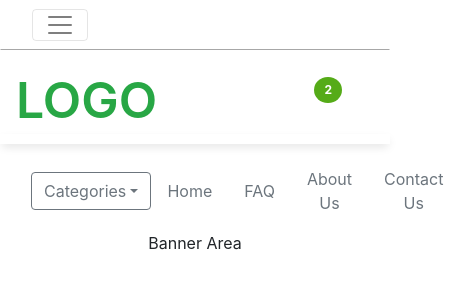
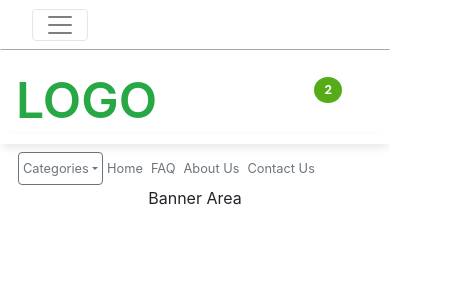
Before and after one commit to JeewanthaLahiru/online-grocery-app-with-react, a React (Create React App) app in the folder shopping-cart/: page / in a window 390 px wide. Shown: the top 300 px of the page, 459 px wide, since content can reach past the window. Built offline with nearby package versions, Linux system fonts and the light colour scheme; a web font is replaced by a local one.

Commit message:
add styles to responsive devices on navigation bar

```diff
--- a/shopping-cart/src/assets/styles/_main.scss
+++ b/shopping-cart/src/assets/styles/_main.scss
@@ -2,3 +2,4 @@
 
 @import "header/topHeader";
 @import "header/bottomHeader";
+@import "header/navigationBar";
--- /dev/null
+++ b/shopping-cart/src/assets/styles/header/_navigationBar.scss
@@ -0,0 +1,17 @@
+@media screen and (max-width: 600px) {
+
+  .navBar{
+    .navbar{
+      margin: 0 3px;
+      padding: 0;
+      button{
+        font-size: 0.8em;
+        padding: 6px 4px;
+      }
+      a{
+        font-size: 0.8em;
+        padding: 8px 4px;
+      }
+    }
+  }
+}
```
